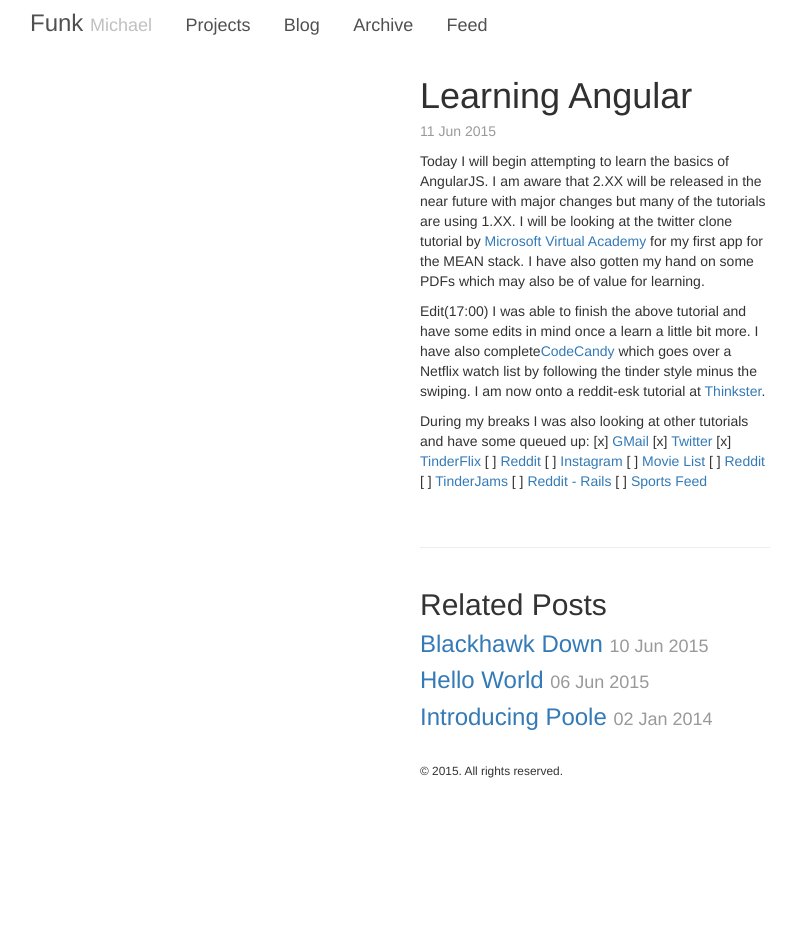
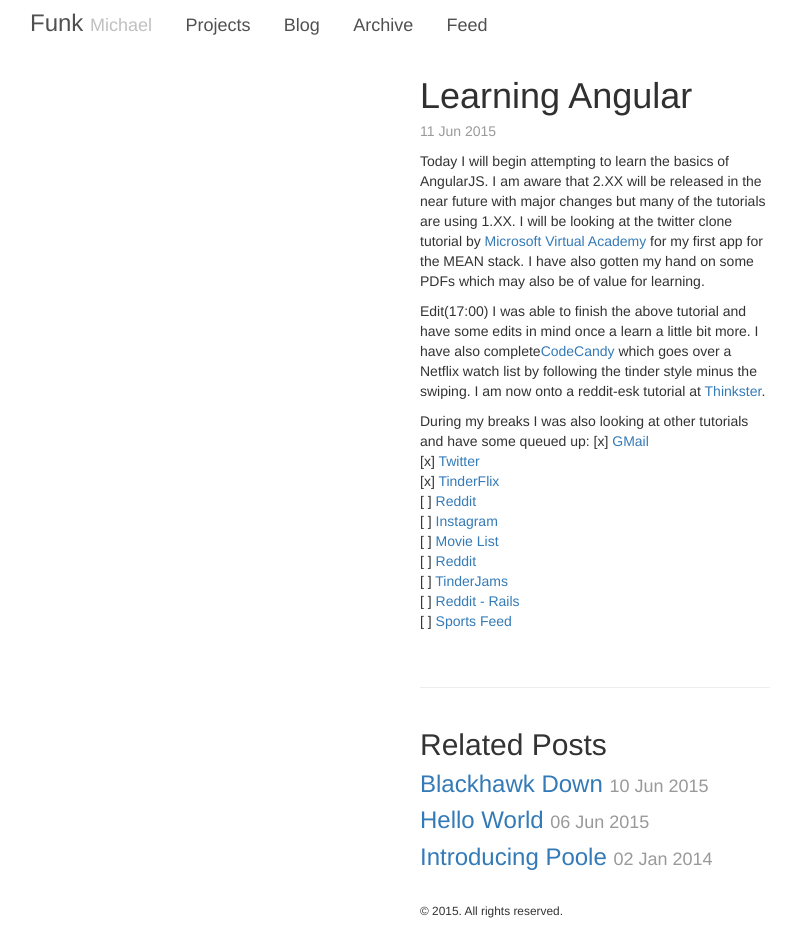
Before and after one commit to mafunk92/mafunk92.github.io, a Jekyll site: the page built from blog/_posts/2015-06-11-ng-repeat.md, in a window 1280 px wide. Shown: the whole page, without its empty margins (45-846 px from the left). Built offline with Jekyll 4.4.1, drawn with Linux system fonts in a browser that asks for light colours; before the commit the page ends 900 px from its top, so only the background shows below that.

```diff
--- a/blog/_posts/2015-06-11-ng-repeat.md
+++ b/blog/_posts/2015-06-11-ng-repeat.md
@@ -12,13 +12,13 @@ I was able to finish the above tutorial and have some edits in mind once a learn
 I have also complete[CodeCandy](http://codecandy.io/courses/tinder-for-netflix) which goes over a Netflix watch list by following the tinder style minus the swiping. I am now onto a reddit-esk tutorial at [Thinkster](https://thinkster.io/learn-to-build-realtime-webapps/).
 
 During my breaks I was also looking at other tutorials and have some queued up:
-[x] [GMail](https://www.thinkful.com/learn/angularjs-tutorial-build-a-gmail-clone/)
-[x] [Twitter](https://www.youtube.com/watch?v=Jh0er2pRcq8)
-[x] [TinderFlix](http://codecandy.io/courses/tinder-for-netflix)
-[ ] [Reddit](https://thinkster.io/learn-to-build-realtime-webapps/)
-[ ] [Instagram](https://hackhands.com/building-instagram-clone-angularjs-satellizer-nodejs-mongodb/)
-[ ] [Movie List](http://www.revillweb.com/tutorials/angularjs-in-30-minutes-angularjs-tutorial/)
-[ ] [Reddit](https://thinkster.io/mean-stack-tutorial/)
-[ ] [TinderJams](https://thinkster.io/ionic-framework-tutorial/)
-[ ] [Reddit - Rails](https://thinkster.io/angular-rails/)
-[ ] [Sports Feed](http://www.toptal.com/angular-js/a-step-by-step-guide-to-your-first-angularjs-app)
+[x] [GMail](https://www.thinkful.com/learn/angularjs-tutorial-build-a-gmail-clone/) <br>
+[x] [Twitter](https://www.youtube.com/watch?v=Jh0er2pRcq8)<br>
+[x] [TinderFlix](http://codecandy.io/courses/tinder-for-netflix)<br>
+[ ] [Reddit](https://thinkster.io/learn-to-build-realtime-webapps/)<br>
+[ ] [Instagram](https://hackhands.com/building-instagram-clone-angularjs-satellizer-nodejs-mongodb/)<br>
+[ ] [Movie List](http://www.revillweb.com/tutorials/angularjs-in-30-minutes-angularjs-tutorial/)<br>
+[ ] [Reddit](https://thinkster.io/mean-stack-tutorial/)<br>
+[ ] [TinderJams](https://thinkster.io/ionic-framework-tutorial/)<br>
+[ ] [Reddit - Rails](https://thinkster.io/angular-rails/)<br>
+[ ] [Sports Feed](http://www.toptal.com/angular-js/a-step-by-step-guide-to-your-first-angularjs-app)<br>
```
